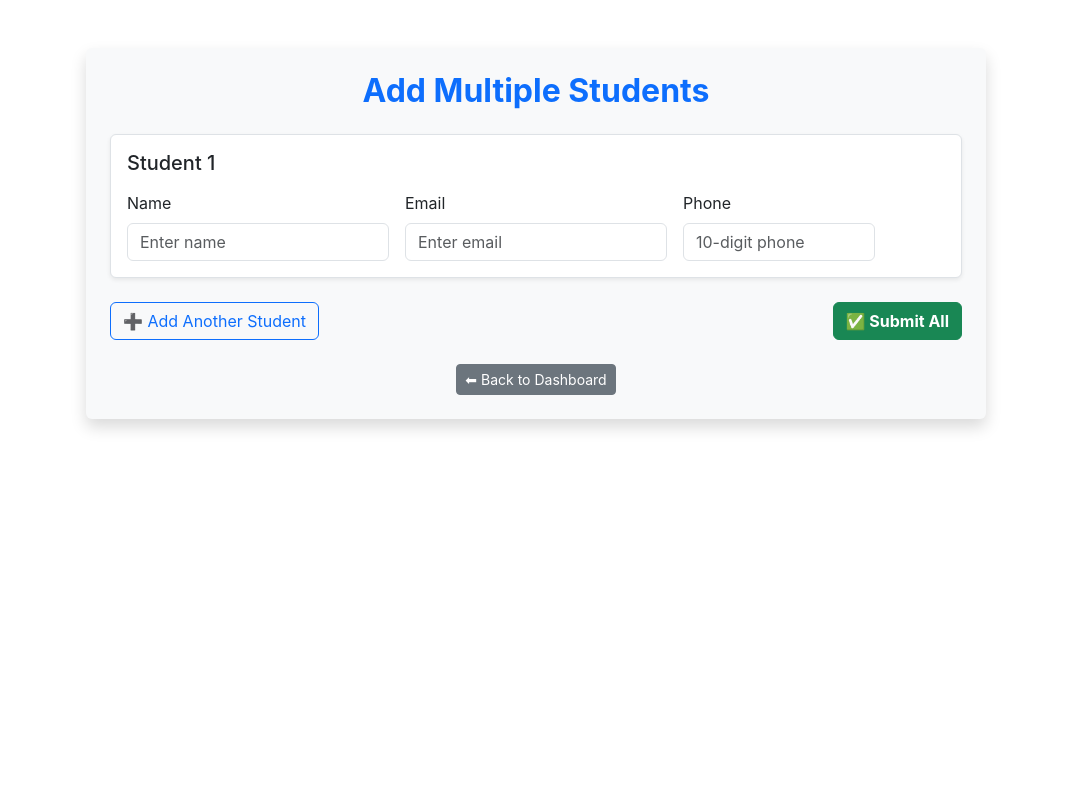
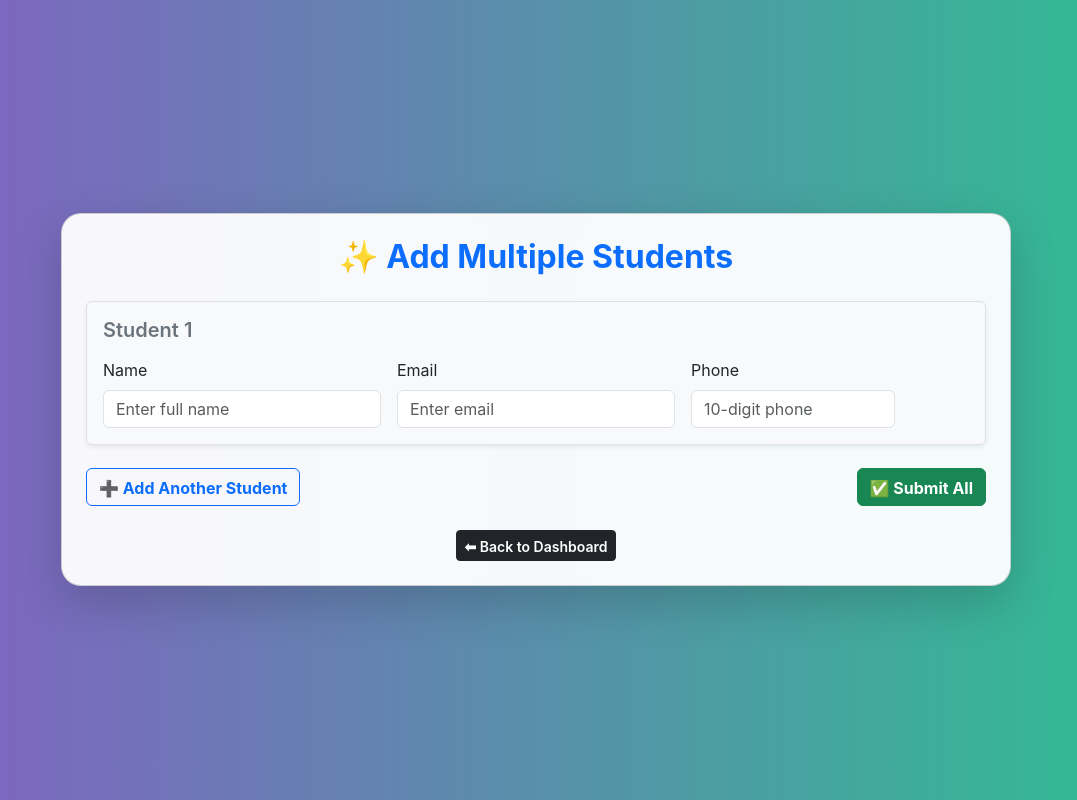
Before and after one commit to KOREADEVELOPERS/managementstudentreal, a React (Create React App) app: page /addstudents in a window 1280 px wide. Shown: the whole page, without its empty margins (104-1181 px from the left). Built offline with nearby package versions, Linux system fonts and the light colour scheme.

Commit message:
Update Addstudents.jsx

```diff
--- a/src/COMPONENTS/Addstudents.jsx
+++ b/src/COMPONENTS/Addstudents.jsx
@@ -3,7 +3,7 @@ import React, { useState, useEffect } from "react";
 import AOS from "aos";
 import "aos/dist/aos.css";
 import { useNavigate } from "react-router-dom";
-import StudentService from "../Service/Studentservice"; // ✅ Correct path
+import StudentService from "../Service/Studentservice";
 
 const AddStudents = () => {
   const [students, setStudents] = useState([{ name: "", email: "", phone: "" }]);
@@ -11,25 +11,25 @@ const AddStudents = () => {
   const navigate = useNavigate();
 
   useEffect(() => {
-    AOS.init({ duration: 800 });
+    AOS.init({ duration: 1000 });
   }, []);
 
-  // 🔄 Input Change Handler
+  // 🔄 Handle input change
   const handleChange = (index, e) => {
-    const updatedStudents = [...students];
-    updatedStudents[index][e.target.name] = e.target.value;
-    setStudents(updatedStudents);
+    const updated = [...students];
+    updated[index][e.target.name] = e.target.value;
+    setStudents(updated);
   };
 
-  // ➕ Add New Student Form
+  // ➕ Add Student
   const addStudentForm = () => {
     setStudents([...students, { name: "", email: "", phone: "" }]);
   };
 
-  // ❌ Remove Student Form
+  // ❌ Remove Student
   const removeStudentForm = (index) => {
-    const updatedStudents = students.filter((_, i) => i !== index);
-    setStudents(updatedStudents);
+    const updated = students.filter((_, i) => i !== index);
+    setStudents(updated);
   };
 
   // ✅ Validation
@@ -39,28 +39,28 @@ const AddStudents = () => {
       const current = {};
       if (!student.name.trim()) current.name = "Name is required";
       if (!student.email.includes("@")) current.email = "Invalid email";
-      if (!/^\d{10}$/.test(student.phone)) current.phone = "Phone must be 10 digits";
+      if (!/^[0-9]{10}$/.test(student.phone)) current.phone = "Phone must be 10 digits";
       errs[i] = current;
     });
     setErrors(errs);
     return errs.every((err) => Object.keys(err).length === 0);
   };
 
-  // ✅ Form Submit
+  // 🚀 Submit
   const handleSubmit = (e) => {
     e.preventDefault();
     if (!validateForm()) return;
 
     const email = localStorage.getItem("email");
     if (!email) {
-      alert("You are not logged in!");
+      alert("⚠ You are not logged in!");
       navigate("/login");
       return;
     }
 
     StudentService.saveMultipleStudents(students, email)
       .then(() => {
-        alert("✅ Students saved successfully!");
+        alert("✅ Students added successfully!");
         setStudents([{ name: "", email: "", phone: "" }]);
         setErrors([]);
         navigate("/features");
@@ -69,22 +69,39 @@ const AddStudents = () => {
   };
 
   return (
-    <div className="container my-5">
+    <div
+      className="d-flex justify-content-center align-items-center"
+      style={{
+        minHeight: "100vh",
+        background: "linear-gradient(to right, #8360c3, #2ebf91)",
+        padding: "20px",
+      }}
+    >
       <div
-        className="bg-light p-4 rounded shadow"
-        data-aos="fade-up"
-        style={{ maxWidth: "900px", margin: "auto" }}
+        className="card shadow-lg p-4"
+        data-aos="zoom-in"
+        style={{
+          width: "100%",
+          maxWidth: "950px",
+          borderRadius: "20px",
+          background: "rgba(255, 255, 255, 0.95)",
+          backdropFilter: "blur(10px)",
+        }}
       >
-        <h2 className="mb-4 text-center text-primary fw-bold">Add Multiple Students</h2>
+        <h2 className="text-center mb-4 fw-bold text-primary">
+          ✨ Add Multiple Students
+        </h2>
 
         <form onSubmit={handleSubmit}>
           {students.map((student, index) => (
             <div
               key={index}
-              className="border rounded p-3 mb-4 bg-white shadow-sm position-relative"
+              className="border rounded p-3 mb-4 bg-light shadow-sm position-relative"
+              data-aos="fade-up"
             >
-              <h5 className="mb-3">Student {index + 1}</h5>
-
+              <h5 className="mb-3 text-secondary fw-semibold">
+                Student {index + 1}
+              </h5>
               <div className="row g-3">
                 <div className="col-md-4">
                   <label className="form-label">Name</label>
@@ -92,7 +109,7 @@ const AddStudents = () => {
                     type="text"
                     className={`form-control ${errors[index]?.name ? "is-invalid" : ""}`}
                     name="name"
-                    placeholder="Enter name"
+                    placeholder="Enter full name"
                     value={student.name}
                     onChange={(e) => handleChange(index, e)}
                   />
@@ -143,7 +160,7 @@ const AddStudents = () => {
           <div className="d-flex justify-content-between">
             <button
               type="button"
-              className="btn btn-outline-primary"
+              className="btn btn-outline-primary fw-bold"
               onClick={addStudentForm}
             >
               ➕ Add Another Student
@@ -158,7 +175,7 @@ const AddStudents = () => {
         <div className="text-center mt-4">
           <button
             onClick={() => navigate("/features")}
-            className="btn btn-secondary btn-sm"
+            className="btn btn-dark btn-sm fw-semibold"
           >
             ⬅ Back to Dashboard
           </button>
```
